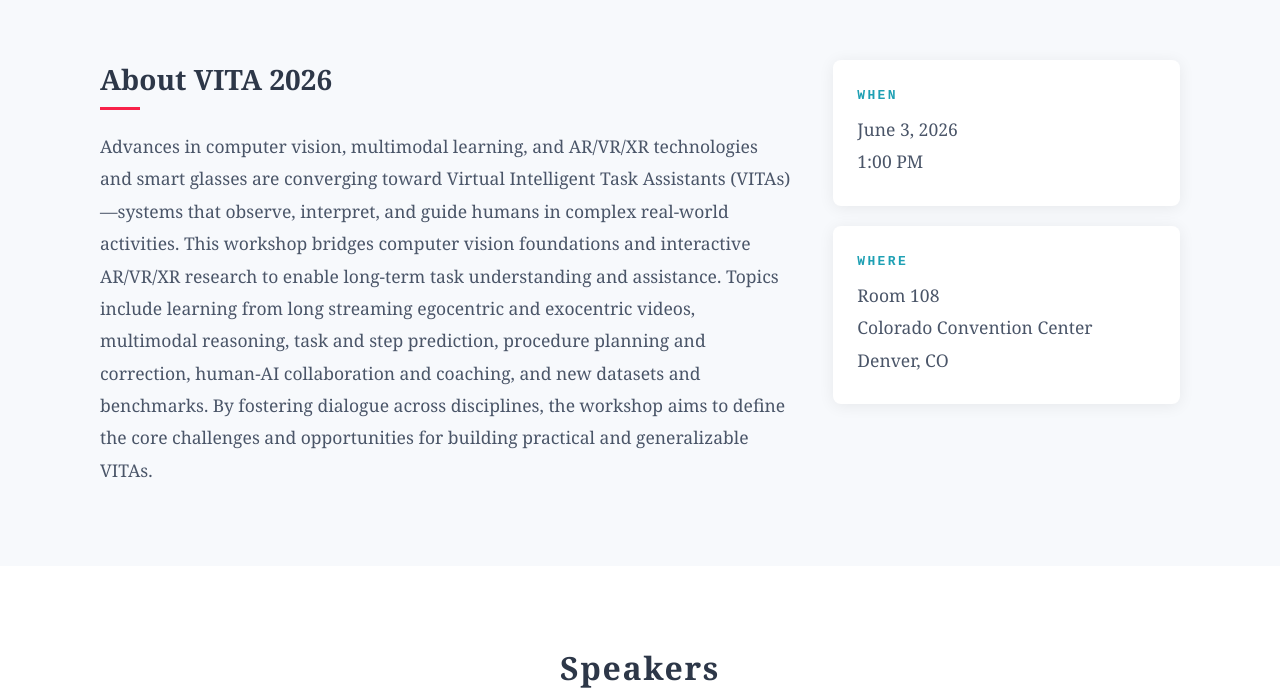
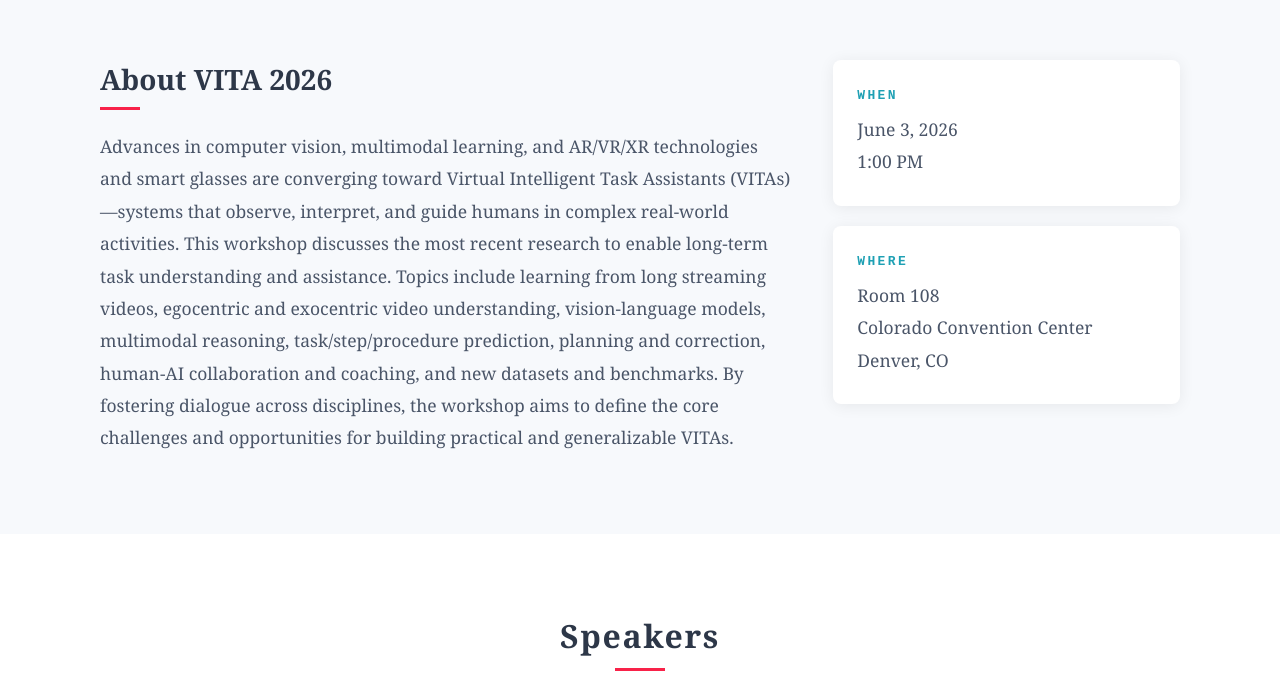
Before and after one commit to vita-workshop/vita-workshop.github.io, a plain HTML site: page cvpr2026/index.html in a window 1280 px wide. Shown: the part 820-1518 px from the top of the page. Drawn offline with Linux system fonts and the light colour scheme; animation ran at ten frames a second.

Commit message:
update about me text.html

```diff
--- a/cvpr2026/index.html
+++ b/cvpr2026/index.html
@@ -550,7 +550,7 @@ footer a { color: var(--cyan); }
     <div class="about-grid">
       <div style="grid-column: span 1;">
         <h2>About VITA 2026</h2>
-        <p>Advances in computer vision, multimodal learning, and AR/VR/XR technologies and smart glasses are converging toward Virtual Intelligent Task Assistants (VITAs)—systems that observe, interpret, and guide humans in complex real-world activities. This workshop bridges computer vision foundations and interactive AR/VR/XR research to enable long-term task understanding and assistance. Topics include learning from long streaming egocentric and exocentric videos, multimodal reasoning, task and step prediction, procedure planning and correction, human-AI collaboration and coaching, and new datasets and benchmarks. By fostering dialogue across disciplines, the workshop aims to define the core challenges and opportunities for building practical and generalizable VITAs.</p>
+        <p>Advances in computer vision, multimodal learning, and AR/VR/XR technologies and smart glasses are converging toward Virtual Intelligent Task Assistants (VITAs)—systems that observe, interpret, and guide humans in complex real-world activities. This workshop discusses the most recent research to enable long-term task understanding and assistance. Topics include learning from long streaming videos, egocentric and exocentric video understanding, vision-language models, multimodal reasoning, task/step/procedure prediction, planning and correction, human-AI collaboration and coaching, and new datasets and benchmarks. By fostering dialogue across disciplines, the workshop aims to define the core challenges and opportunities for building practical and generalizable VITAs.</p>
       </div>
       <div style="display: flex; flex-direction: column; gap: 20px;">
         <div class="venue-card">
```
